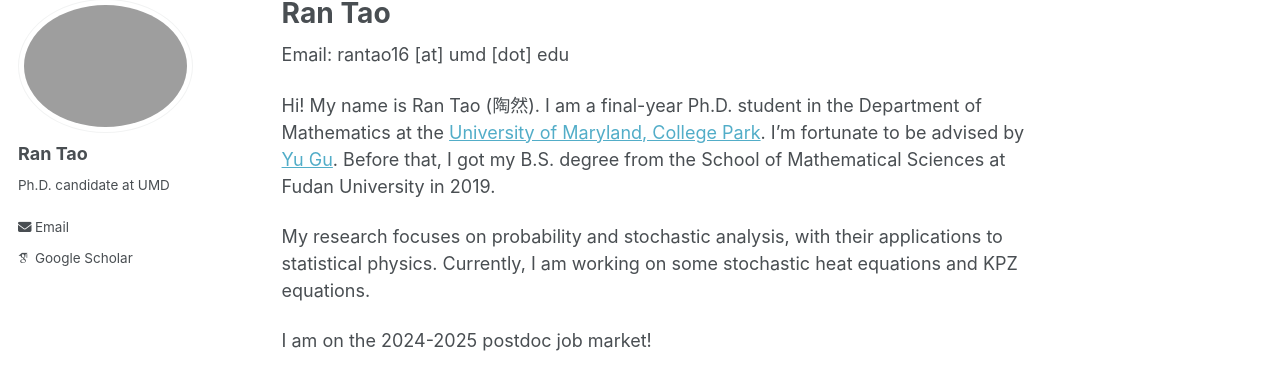
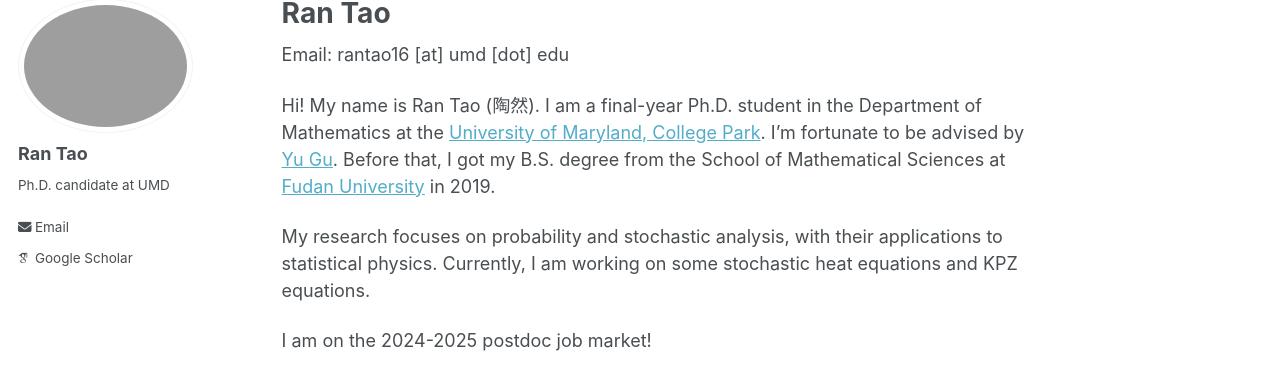
Before and after one commit to rantao16/rantao16.github.io, a Jekyll site: the page built from _pages/about.md, in a window 1280 px wide and 1218 px high. Shown: the part 87-456 px from the top of the window. Built offline with Jekyll 4.4.1, drawn with Linux system fonts in a browser that asks for light colours; some web fonts are replaced; part of the change alters nothing that is shown.

```diff
--- a/_pages/about.md
+++ b/_pages/about.md
@@ -8,7 +8,7 @@ redirect_from:
 ---
 Email: rantao16 [at] umd [dot] edu
 
-Hi! My name is Ran Tao (陶然). I am a final-year Ph.D. student in the Department of Mathematics at the [University of Maryland, College Park](https://www-math.umd.edu/). I’m fortunate to be advised by [Yu Gu](https://www.math.umd.edu/~ygu7/). Before that, I got my B.S. degree from the School of Mathematical Sciences at Fudan University in 2019.
+Hi! My name is Ran Tao (陶然). I am a final-year Ph.D. student in the Department of Mathematics at the [University of Maryland, College Park](https://www-math.umd.edu/). I’m fortunate to be advised by [Yu Gu](https://www.math.umd.edu/~ygu7/). Before that, I got my B.S. degree from the School of Mathematical Sciences at [Fudan University](https://math.fudan.edu.cn/mathen/main.htm) in 2019.
 
 My research focuses on probability and stochastic analysis, with their applications to statistical physics. Currently, I am working on some stochastic heat equations and KPZ equations.
 
```
